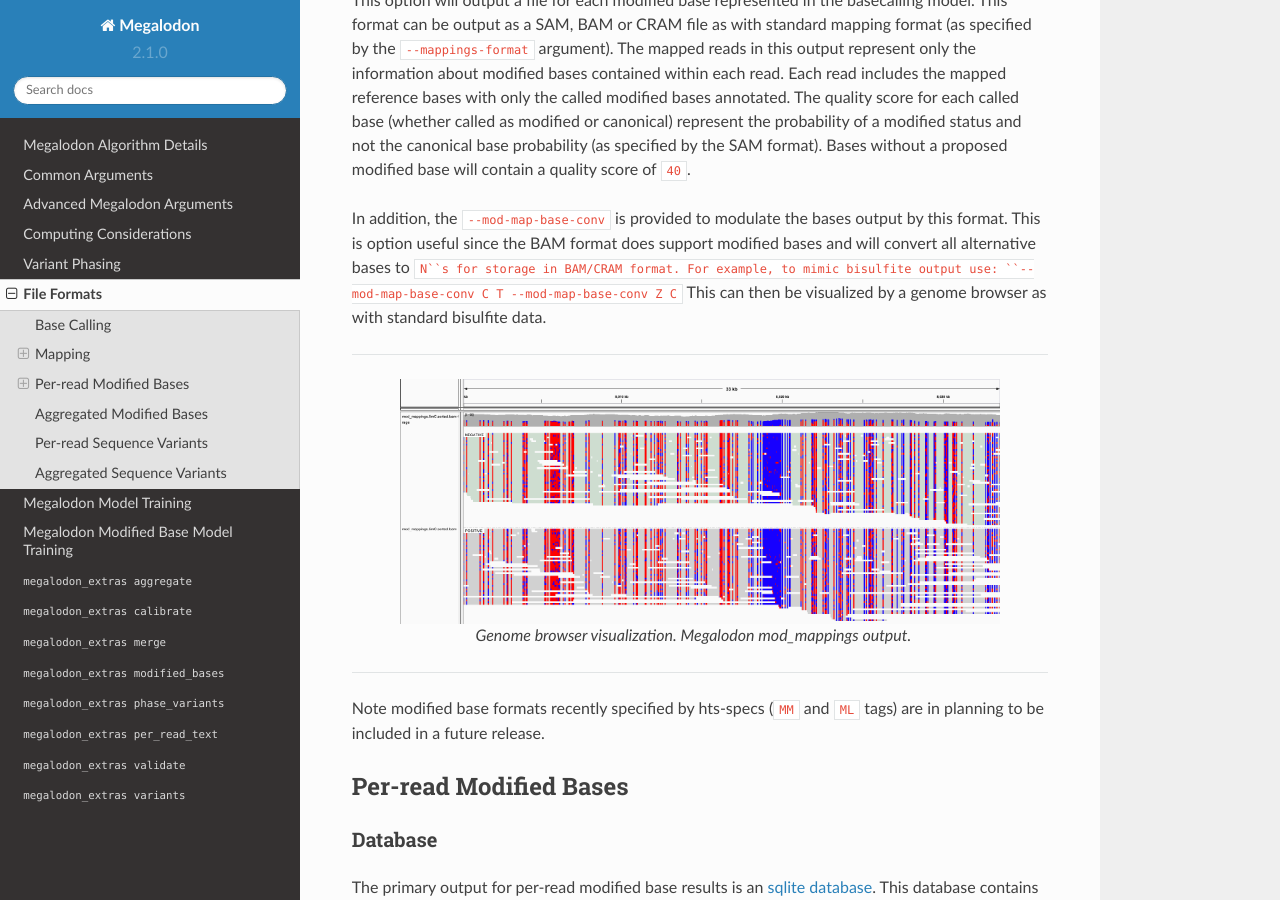
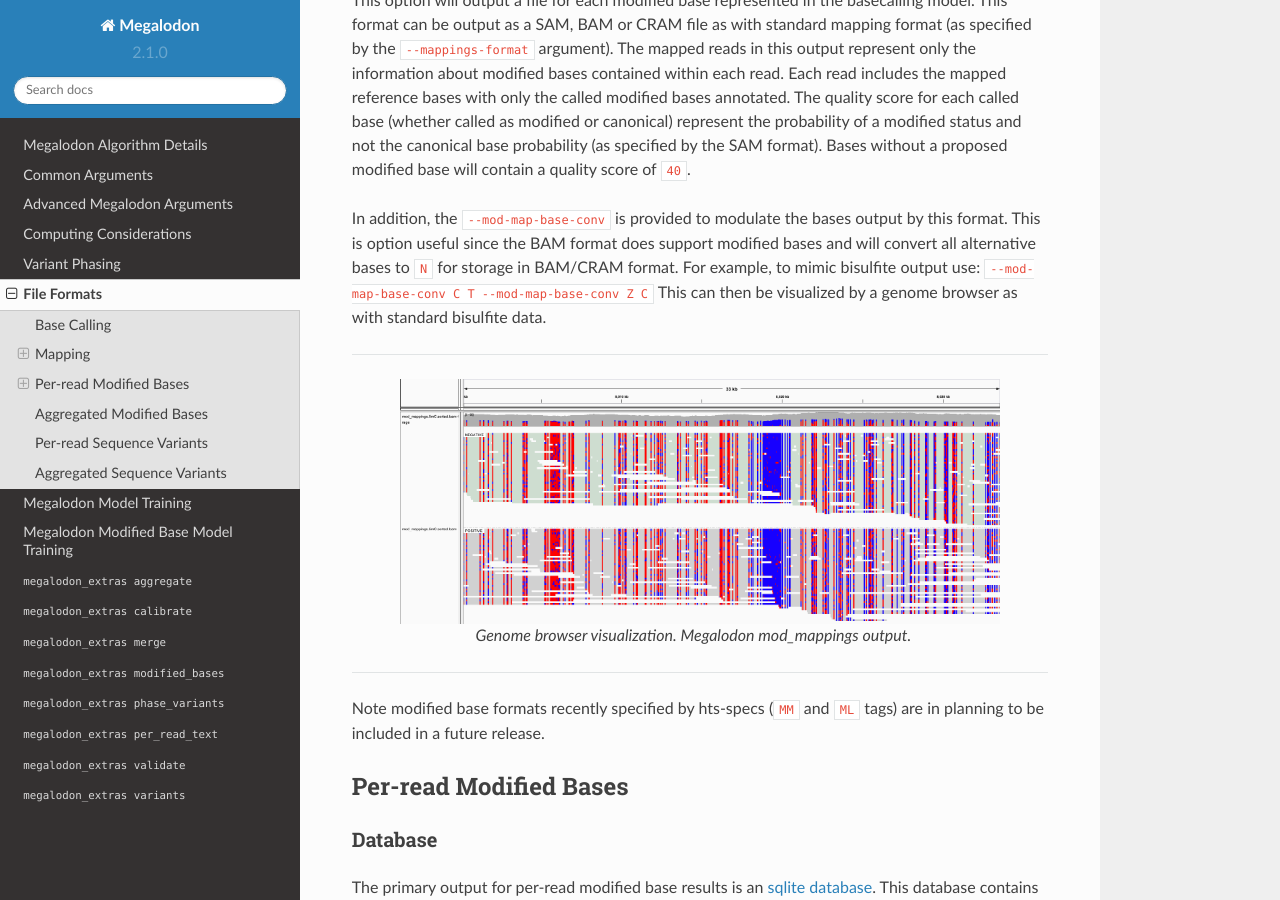
Before and after one commit to nanoporetech/megalodon, a Sphinx documentation site: the page built from docs/file_formats.rst, in a window 1280 px wide and 900 px high, scrolled down 1112 px. Built offline with Sphinx 7.4.7 and the Read the Docs theme 2.0.0, drawn with Linux system fonts in a browser that asks for light colours.

Commit message:
Fix rendering error in docs

```diff
--- a/docs/file_formats.rst
+++ b/docs/file_formats.rst
@@ -52,7 +52,7 @@ The quality score for each called base (whether called as modified or canonical)
 Bases without a proposed modified base will contain a quality score of ``40``.
 
 In addition, the ``--mod-map-base-conv`` is provided to modulate the bases output by this format.
-This is option useful since the BAM format does support modified bases and will convert all alternative bases to ``N``s for storage in BAM/CRAM format.
+This is option useful since the BAM format does support modified bases and will convert all alternative bases to ``N`` for storage in BAM/CRAM format.
 For example, to mimic bisulfite output use: ``--mod-map-base-conv C T --mod-map-base-conv Z C``
 This can then be visualized by a genome browser as with standard bisulfite data.
 
```
